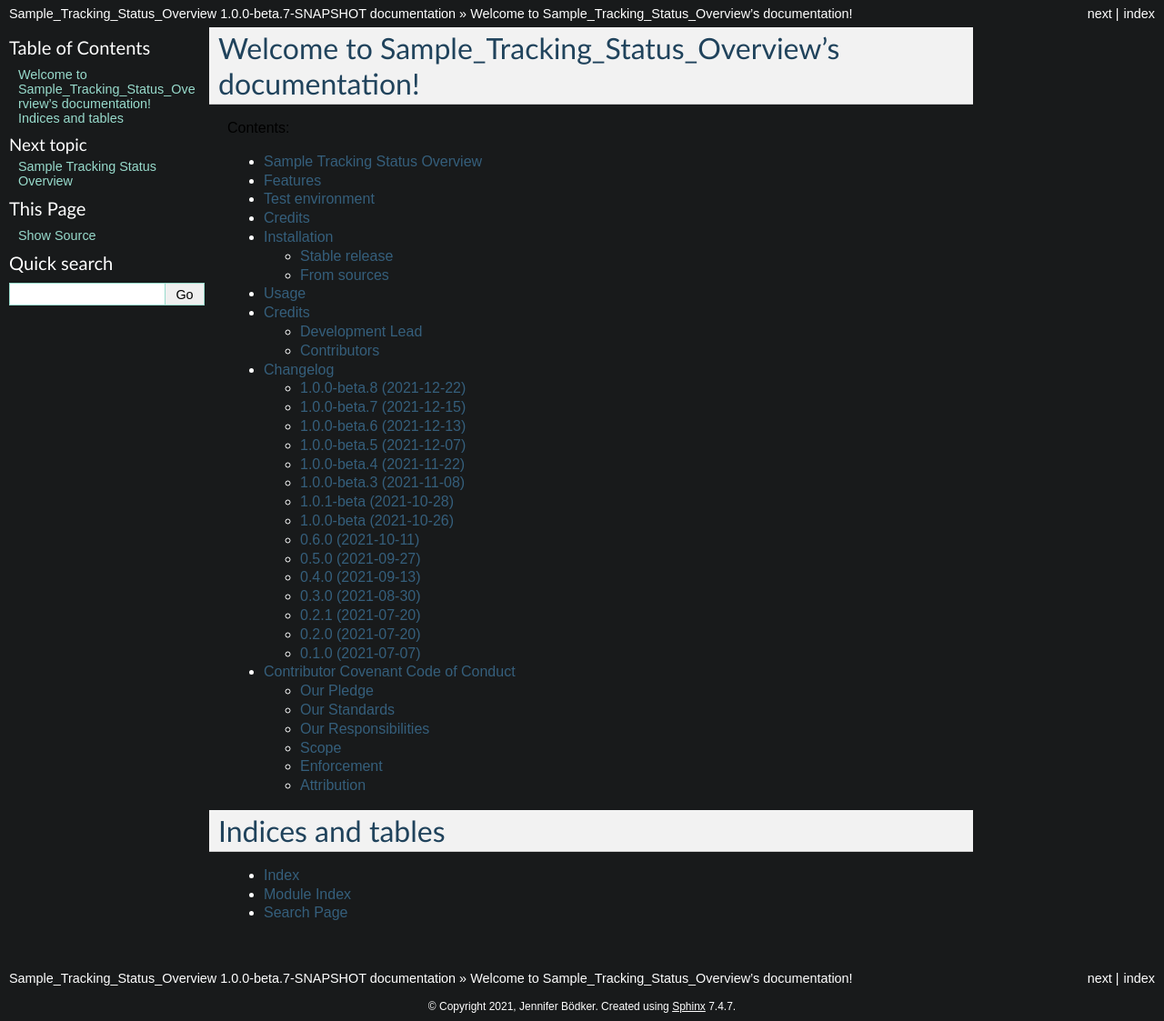
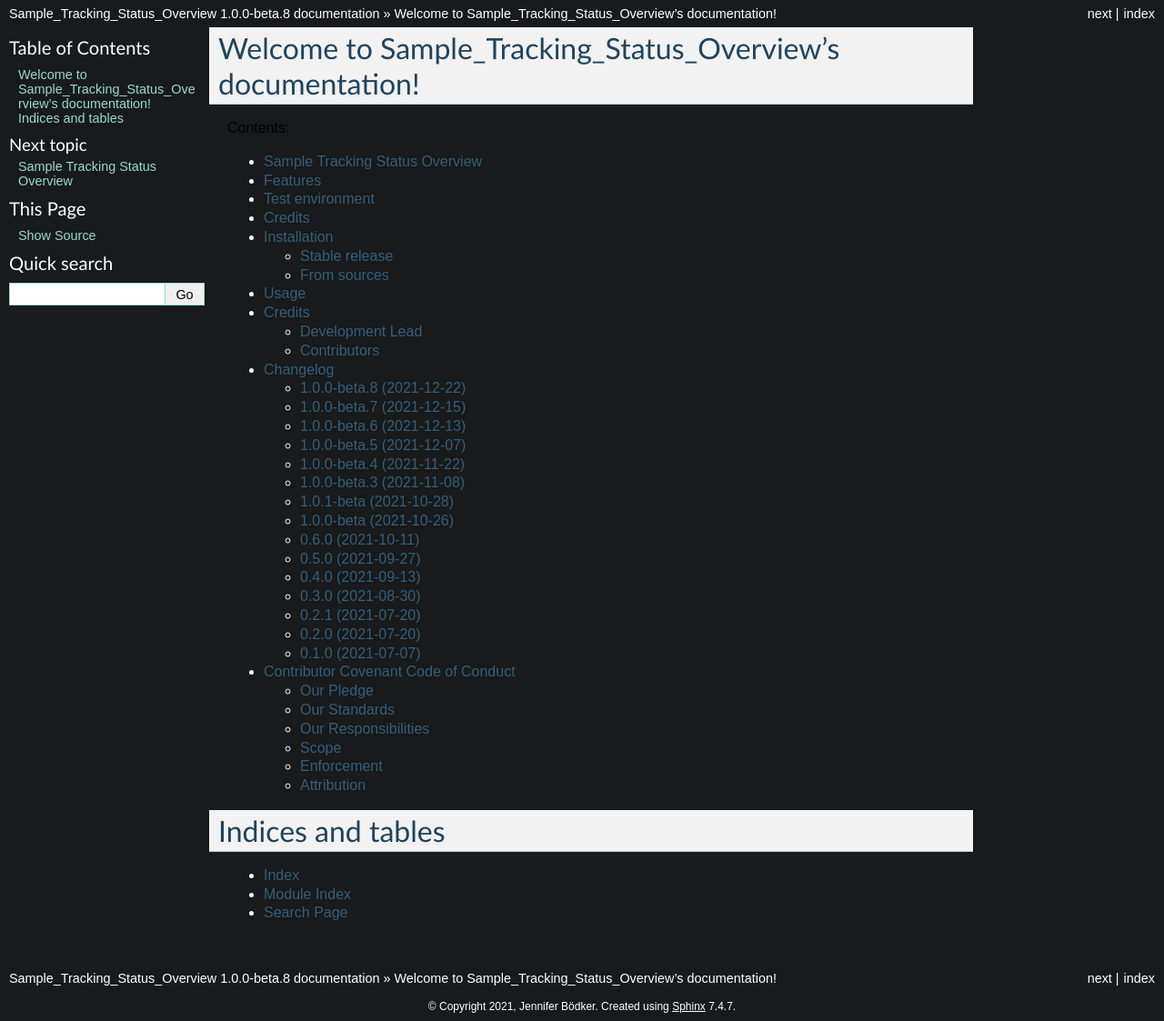
Before and after one commit to jenniferboedker/Sample_Tracking_Status_Overview, a Sphinx documentation site: the page built from docs/index.rst, in a window 1280 px wide. Shown: the whole page at 91% size. Built offline with Sphinx 7.4.7, drawn with Linux system fonts in a browser that asks for light colours.

Commit message:
Fix version in docs/conf

```diff
--- a/docs/conf.py
+++ b/docs/conf.py
@@ -57,9 +57,9 @@ author = "Jennifer Bödker"
 # the built documents.
 #
 # The short X.Y version.
-version = '1.0.0-beta.7-SNAPSHOT'
+version = '1.0.0-beta.8'
 # The full version, including alpha/beta/rc tags.
-release = '1.0.0-beta.7-SNAPSHOT'
+release = '1.0.0-beta.8'
 
 # The language for content autogenerated by Sphinx. Refer to documentation
 # for a list of supported languages.
```
